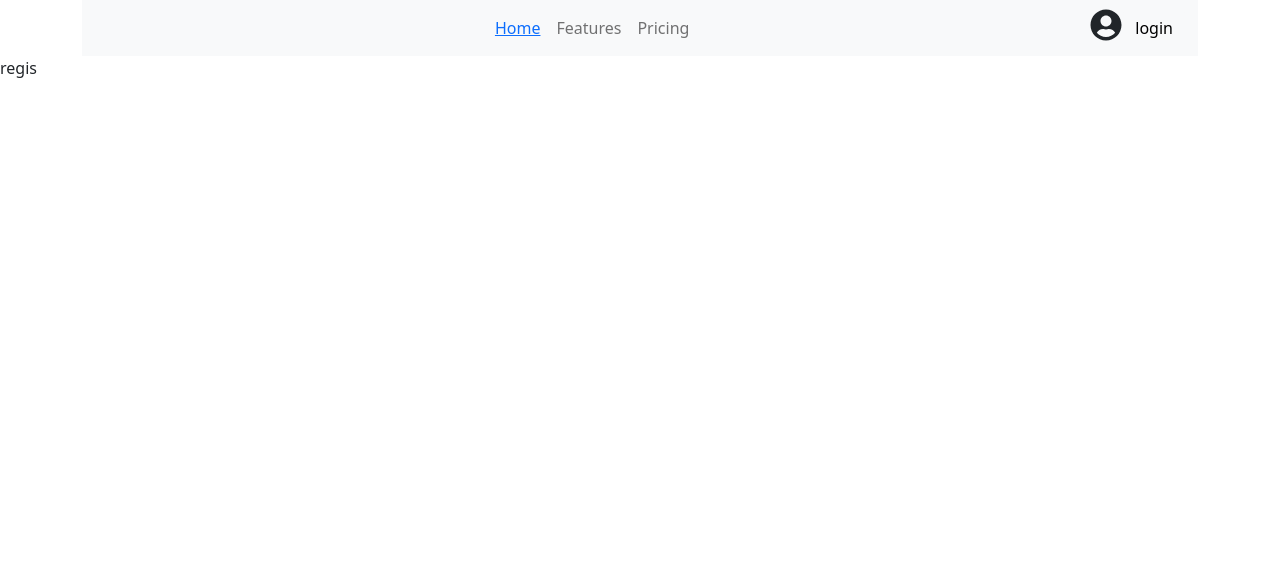
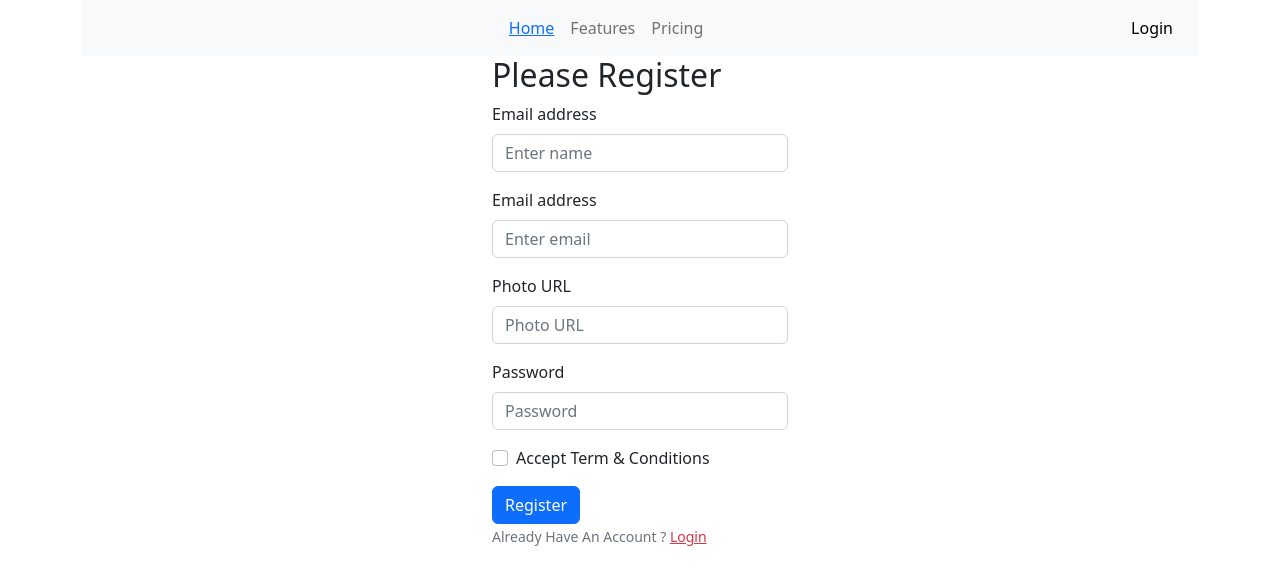
Before and after one commit to AbdullahWB/the-news-dragon, a React (Vite) app: page /register in a window 1280 px wide. Shown: the top 584 px of the page. Built offline with nearby package versions, Linux system fonts and the light colour scheme.

Commit message:
login and register

```diff
--- a/src/Pages/Login/Login/Login.jsx
+++ b/src/Pages/Login/Login/Login.jsx
@@ -1,10 +1,42 @@
 import React from 'react';
+import { Container } from 'react-bootstrap';
+import Button from 'react-bootstrap/Button';
+import Form from 'react-bootstrap/Form';
+import { Link } from 'react-router-dom';
 
 const Login = () => {
     return (
-        <div>
-            login
-        </div>
+        <Container className='mx-auto w-25'>
+            <h2>Please Login</h2>
+            <Form>
+                <Form.Group className="mb-3" controlId="formBasicEmail">
+                    <Form.Label>Email address</Form.Label>
+                    <Form.Control type="email" name='email' required placeholder="Enter email" />
+                </Form.Group>
+
+                <Form.Group className="mb-3" controlId="formBasicPassword">
+                    <Form.Label>Password</Form.Label>
+                    <Form.Control type="password" name='password' required placeholder="Password" />
+                </Form.Group>
+                <Form.Group className="mb-3" controlId="formBasicCheckbox">
+                    <Form.Check type="checkbox" label="Check me out" />
+                </Form.Group>
+                <Button variant="primary" type="submit">
+                    Login
+                </Button>
+                <br />
+                <Form.Text className="">
+                Dont’t Have An Account ? <Link to="/register" className='text-danger'>Register</Link>
+                </Form.Text>
+                <Form.Text className="text-success">
+
+                </Form.Text>
+                <Form.Text className="text-danger">
+
+                </Form.Text>
+            </Form>
+
+        </Container>
     );
 };
 
--- a/src/Pages/Login/Register/Register.jsx
+++ b/src/Pages/Login/Register/Register.jsx
@@ -1,10 +1,52 @@
 import React from 'react';
+import { Container } from 'react-bootstrap';
+import Button from 'react-bootstrap/Button';
+import Form from 'react-bootstrap/Form';
+import { Link } from 'react-router-dom';
 
 const Register = () => {
     return (
-        <div>
-            regis
-        </div>
+        <Container className='mx-auto w-25'>
+            <h2>Please Register</h2>
+            <Form>
+                <Form.Group className="mb-3" controlId="formBasicEmail">
+                    <Form.Label>Email address</Form.Label>
+                    <Form.Control type="text" name='name' required placeholder="Enter name" />
+                </Form.Group>
+
+                <Form.Group className="mb-3" controlId="formBasicEmail">
+                    <Form.Label>Email address</Form.Label>
+                    <Form.Control type="email" name='email' required placeholder="Enter email" />
+                </Form.Group>
+
+                <Form.Group className="mb-3" controlId="formBasicEmail">
+                    <Form.Label>Photo URL</Form.Label>
+                    <Form.Control type="text" name='photo' required placeholder="Photo URL" />
+                </Form.Group>
+
+                <Form.Group className="mb-3" controlId="formBasicPassword">
+                    <Form.Label>Password</Form.Label>
+                    <Form.Control type="password" name='password' required placeholder="Password" />
+                </Form.Group>
+                <Form.Group className="mb-3" controlId="formBasicCheckbox">
+                    <Form.Check type="checkbox" name='accept' label="Accept Term & Conditions" />
+                </Form.Group>
+                <Button variant="primary" type="submit">
+                    Register
+                </Button>
+                <br />
+                <Form.Text className="">
+                    Already Have An Account ? <Link to="/login" className='text-danger'>Login</Link>
+                </Form.Text>
+                <Form.Text className="text-success">
+
+                </Form.Text>
+                <Form.Text className="text-danger">
+
+                </Form.Text>
+            </Form>
+
+        </Container>
     );
 };
 
--- a/src/Pages/Shared/NavigationBar/NavigationBar.jsx
+++ b/src/Pages/Shared/NavigationBar/NavigationBar.jsx
@@ -18,7 +18,7 @@ const NavigationBar = () => {
                     <Navbar.Collapse id="responsive-navbar-nav">
                         <Nav className="mx-auto">
                             <Nav.Link href="#features">
-                                <Link to='/'>
+                                <Link to='/category/0'>
                                     Home
                                 </Link>
                             </Nav.Link>
@@ -27,8 +27,9 @@ const NavigationBar = () => {
                         </Nav>
                         <Nav>
                             {user &&<FaUserCircle style={{ fontSize: '2rem' }}></FaUserCircle>}
-                            {user ? <Button variant="light">login</Button> : <Link to='/login'>
-                                <Button variant="light">login</Button></Link>}
+                            {user ? <Link to='/register'>
+                                <Button variant="light">Register</Button></Link> : <Link to='/login'>
+                                <Button variant="light">Login</Button></Link>}
                         </Nav>
                     </Navbar.Collapse>
                 </Container>
--- a/src/Providers/AuthProvider.jsx
+++ b/src/Providers/AuthProvider.jsx
@@ -6,7 +6,7 @@ import app from '../Firebase/Firebase.config';
 export const AuthContext = createContext(null)
 const auth = getAuth(app)
 const AuthProvider = ({children}) => {
-    const user = {displayName: 'user',}
+    const user = null
     const authInfo = {
         user,
     }
```
